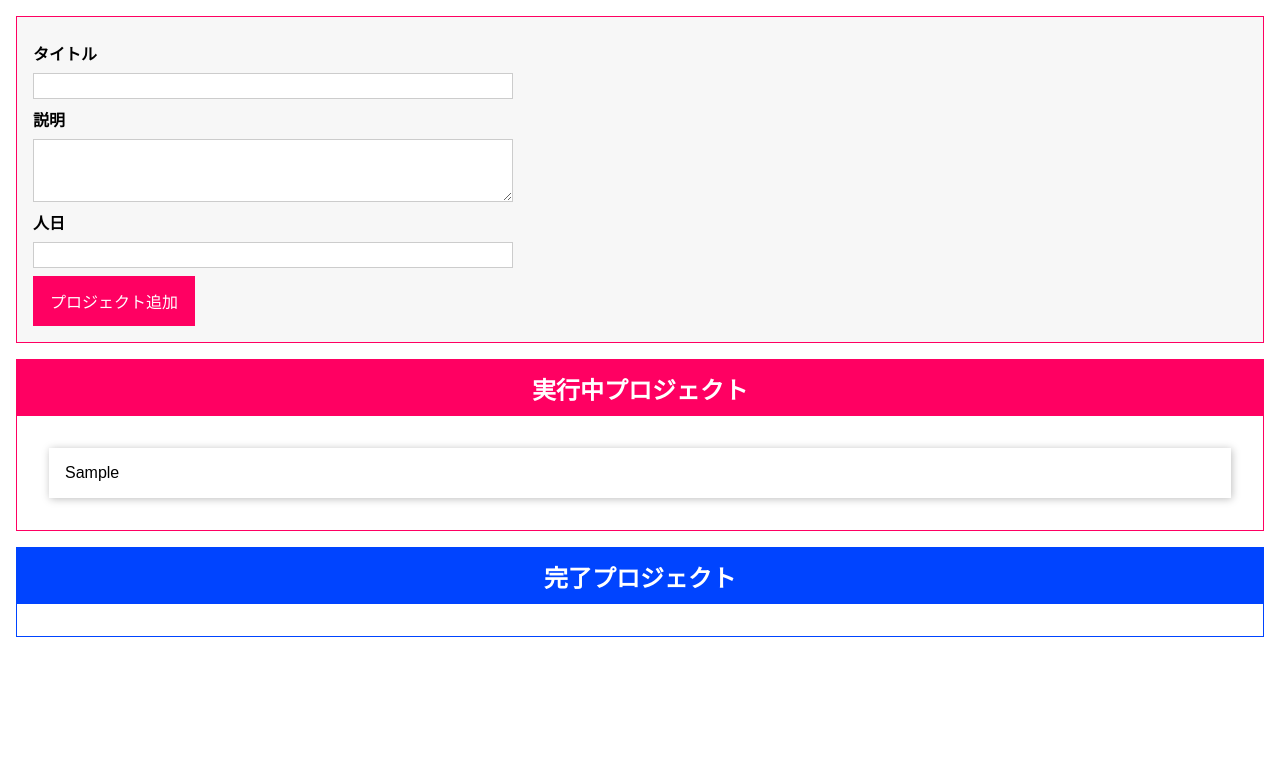
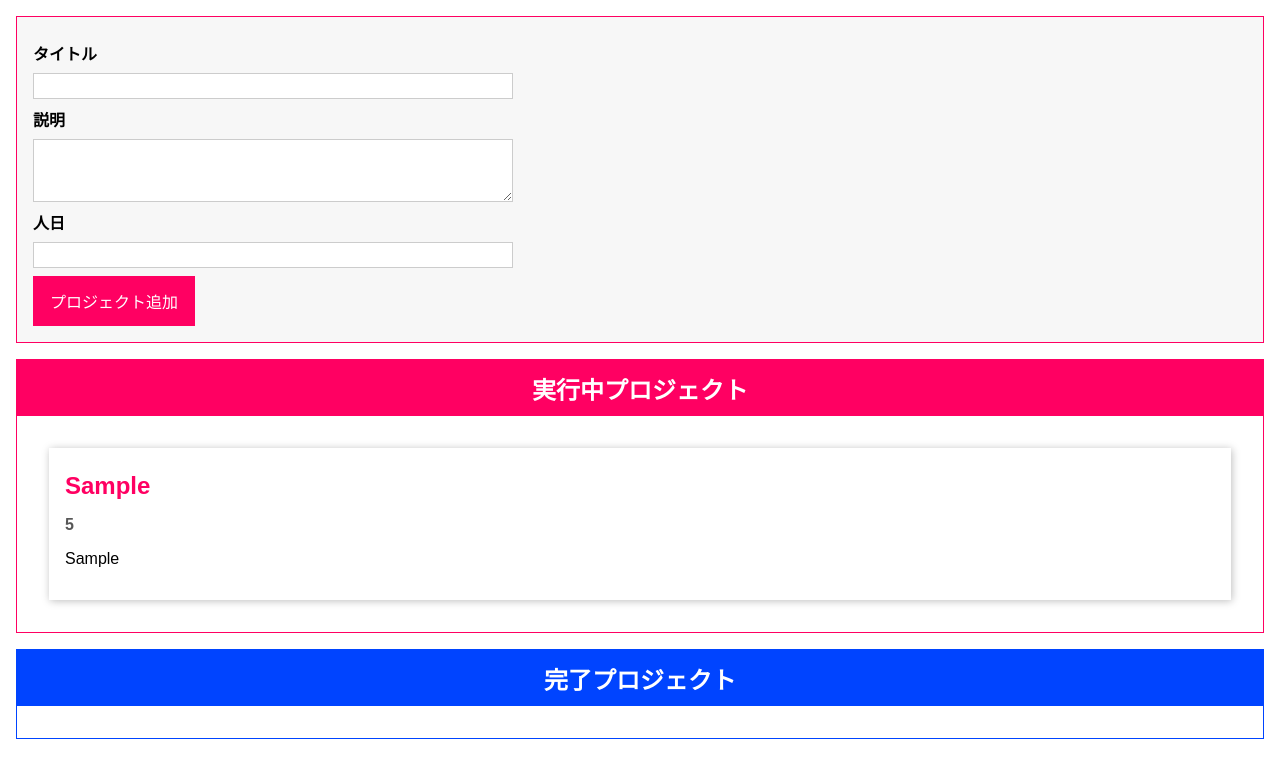
Before and after one commit to ono5/demo-app-with-typescript, a website built with webpack: page index.html in a window 1280 px wide. Both pictures are taken after typing "Sample", "Sample", "5" into the empty fields and a click on the button "プロジェクト追加". Built offline with nearby package versions, Linux system fonts and the light colour scheme.

Commit message:
Create ProjectItem class

```diff
--- a/index.html
+++ b/index.html
@@ -26,7 +26,11 @@
       </form>
     </template>
     <template id="single-project">
-      <li></li>
+      <li>
+        <h2></h2>
+        <h3></h3>
+        <p></p>
+      </li>
     </template>
     <template id="project-list">
       <section class="projects">
--- a/src/app.ts
+++ b/src/app.ts
@@ -11,7 +11,7 @@ class Project {
         public id: string,
         public title: string,
         public description: string,
-        public mandy: number,
+        public manday: number,
         public status: ProjectStatus
         ) {}
 }
@@ -170,6 +170,28 @@ abstract class Component<T extends HTMLElement, U extends HTMLElement> {
     }
 }
 
+// ProjectItem class
+class ProjectItem extends Component<HTMLUListElement, HTMLLIElement> {
+    private project: Project
+
+    constructor(hostId: string, project: Project) {
+        super('single-project', hostId, false, project.id)
+        this.project = project
+
+        this.configure()
+        this.renderContent()
+    }
+
+    configure() { }
+
+    renderContent() {
+        // this.element => single-projectの<li>
+        this.element.querySelector('h2')!.textContent= this.project.title
+        this.element.querySelector('h3')!.textContent = this.project.manday.toString()
+        this.element.querySelector('p')!.textContent = this.project.description
+    }
+}
+
 // ProjectList Class
 // プロジェクトのリストを表示する
 class ProjectList extends Component<HTMLDivElement, HTMLElement> {
@@ -218,10 +240,7 @@ class ProjectList extends Component<HTMLDivElement, HTMLElement> {
         // そうでないとデータが重複して表示される
         listEl.innerHTML = ''
         for (const prjItem of this.assignedProjects) {
-            // リストの項目を追加する
-            const listItem = document.createElement('li')
-            listItem.textContent = prjItem.title
-            listEl?.appendChild(listItem)
+            new ProjectItem(listEl.id, prjItem)
         }
     }
 }
```
